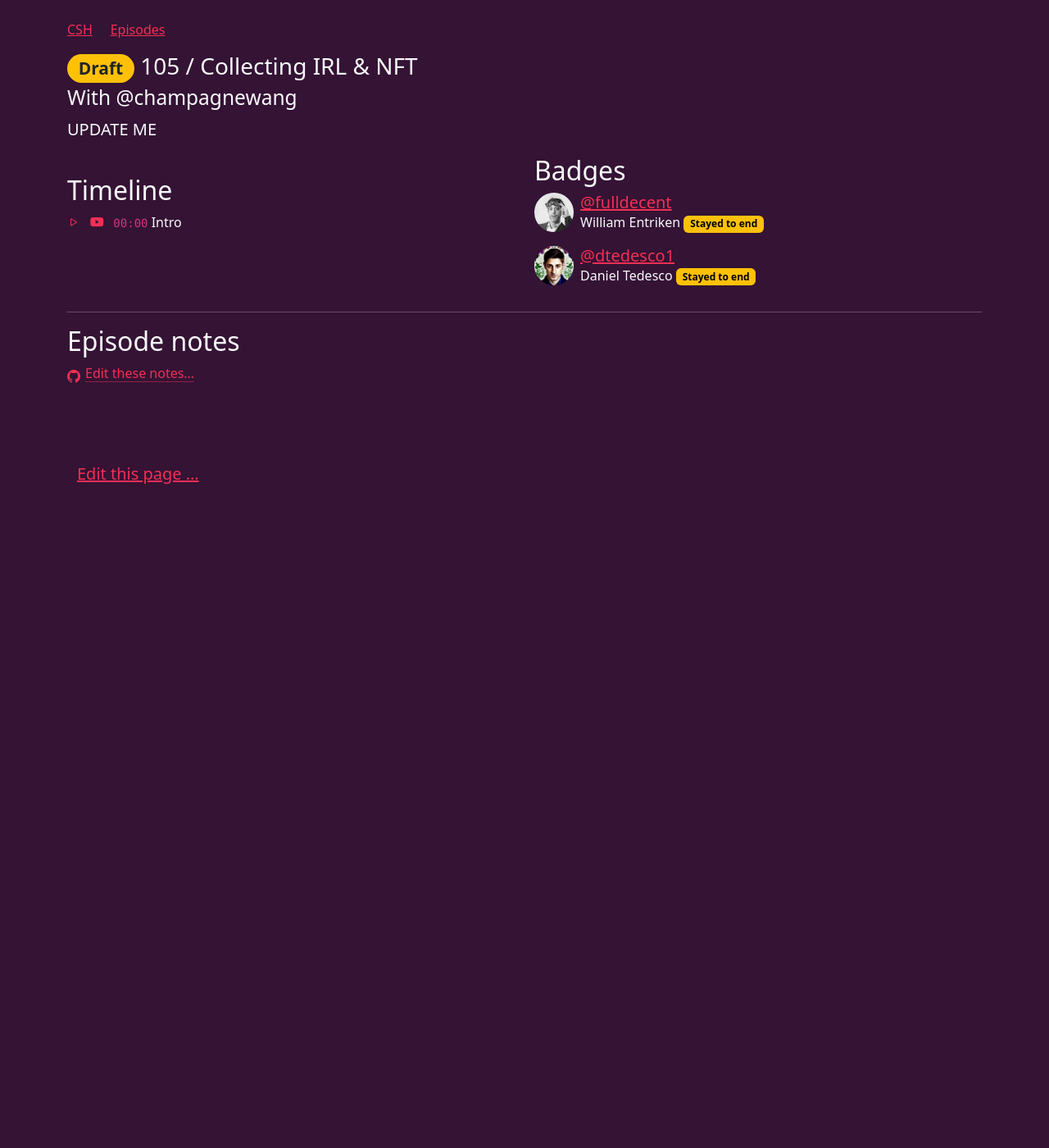
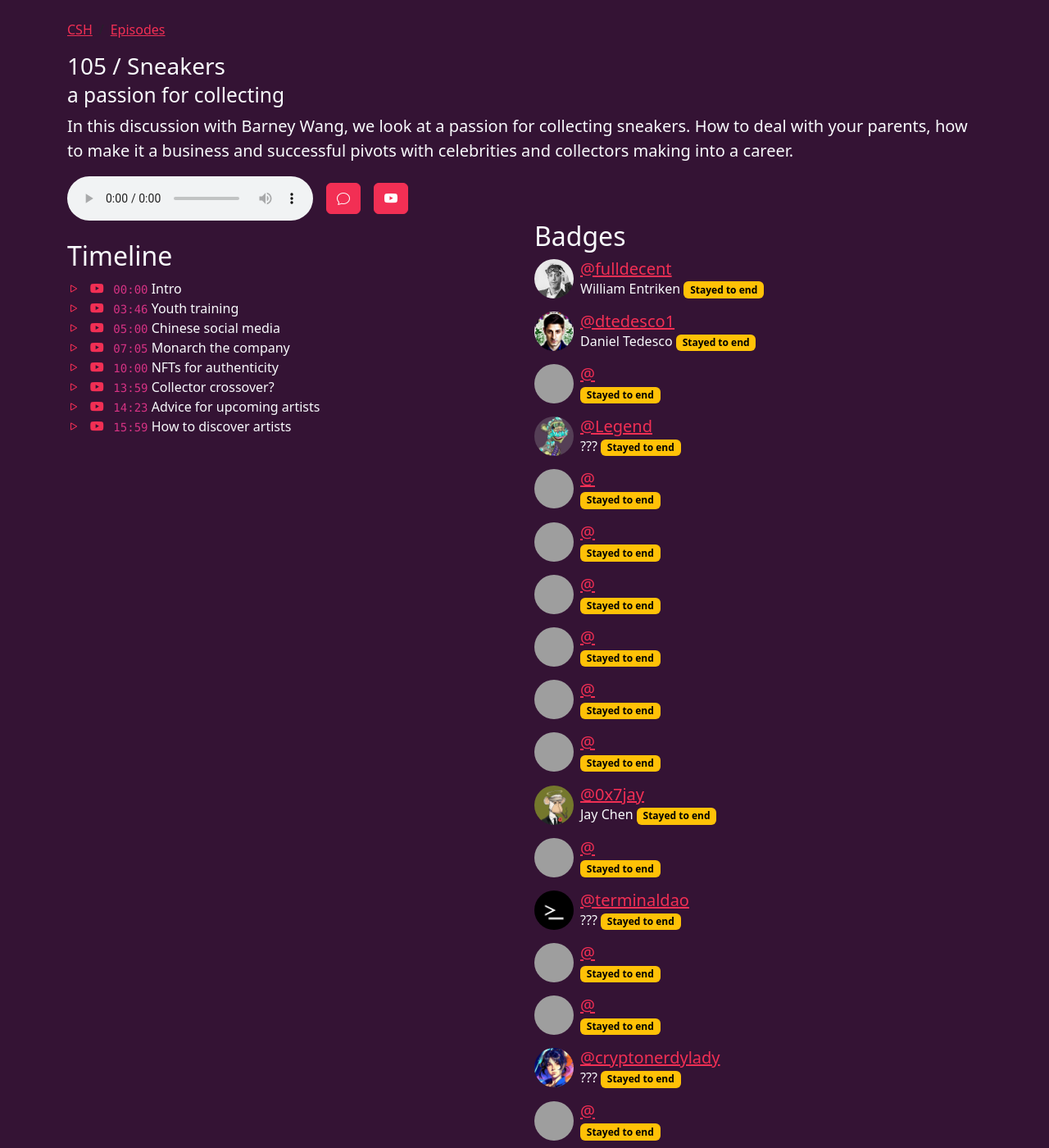
Before and after one commit to community-service/hour.gg, a Jekyll site: the page built from _episodes/2023-12-12-episode-105.md, in a window 1280 px wide and 1400 px high. Shown: the whole window at 82% size. Built offline with Jekyll 4.4.1, drawn with Linux system fonts in a browser that asks for light colours; some of the changed text lies outside the part shown; grey boxes are pictures that could not be loaded.

Commit message:
drop the sneakers

```diff
--- a/_episodes/2023-12-12-episode-105.md
+++ b/_episodes/2023-12-12-episode-105.md
@@ -1,36 +1,102 @@
 ---
-posted: false
+posted: true
 guid: "B1B8B454-2F84-411E-A4C6-A47AA2FA2E13"
-title: Collecting IRL & NFT
-subtitle: With @champagnewang
+title: Sneakers
+subtitle: a passion for collecting
 # The description can be up to 400 characters
-description: UPDATE ME
+description: In this discussion with Barney Wang, we look at a passion for collecting sneakers. How to deal with your parents, how to make it a business and successful pivots with celebrities and collectors making into a career.
 time: "2023-12-12 18:00:00 -0500"
 itunes-explicit: false
 itunes-episode: 105
 itunes-episodeType: full
-
 # More info
-youtube-full: UPDATE ME
+youtube-full: https://youtu.be/5iQsHtO6M_w
 discussion: UPDATE ME
-
 # Timeline
 timeline:
   - seconds: 0
     title: Intro
-
+  - seconds: 226
+    title: Youth training
+  - seconds: 300
+    title: Chinese social media
+  - seconds: 425
+    title: Monarch the company
+  - seconds: 600
+    title: NFTs for authenticity
+  - seconds: 839
+    title: Collector crossover?
+  - seconds: 863
+    title: Advice for upcoming artists
+  - seconds: 959
+    title: How to discover artists
 # File information
 enclosure-url: "https://media.phor.net/csh/2023-12-12-episode-105.m4a"
-enclosure-length: UPDATE ME
+enclosure-length: 22853084
 enclosure-type: "audio/x-m4a"
-itunes-duration: UPDATE ME
-
+itunes-duration: 1074
 # Use X username, lowercased, as the participant
 badges:
   - type: stayed-to-end
     participant: "fulldecent"
   - type: stayed-to-end
     participant: "dtedesco1"
+  - type: stayed-to-end
+    participant: "champagnewang"
+  - type: stayed-to-end
+    participant: "legend"
+  - type: stayed-to-end
+    participant: "patonchain"
+  - type: stayed-to-end
+    participant: "poweredbypain"
+  - type: stayed-to-end
+    participant: "ab_jhaleel"
+  - type: stayed-to-end
+    participant: "captainmorie"
+  - type: stayed-to-end
+    participant: "intodaysnights"
+  - type: stayed-to-end
+    participant: "cloudformedia"
+  - type: stayed-to-end
+    participant: "0x7jay"
+  - type: stayed-to-end
+    participant: "moodslime_"
+  - type: stayed-to-end
+    participant: "terminaldao"
+  - type: stayed-to-end
+    participant: "ueeism"
+  - type: stayed-to-end
+    participant: "8l4nc0"
+  - type: stayed-to-end
+    participant: "cryptonerdylady"
+  - type: stayed-to-end
+    participant: "gmtomselleck"
+  - type: stayed-to-end
+    participant: "begumbitir"
+  - type: stayed-to-end
+    participant: "taddraftsnfts"
+  - type: stayed-to-end
+    participant: "bigfishimagery"
+  - type: stayed-to-end
+    participant: "kamalhsan"
+  - type: stayed-to-end
+    participant: "aslanruby"
 ---
 
 <!--end of quick notes-->
+
+- My story as a collector
+  - Sneakers from Duke + UNC (MJ’s alma mater)
+  - Sports cards—bball
+  - Connect sports pro players and students Duke <-> China
+  - Phillips auction sneaker showcase
+- How did you turn collecting into a business
+  - Building brand presence in China
+  - Monarch—cards, sneakers, other collectors
+- My story of entering Web3
+  - Celebrity shilling
+  - ? Luxury provenance
+  - ? Archiving
+- Introduce my community
+- How we are educating more people about digital collectibles
+- “Collectibles are all about the story”
```
